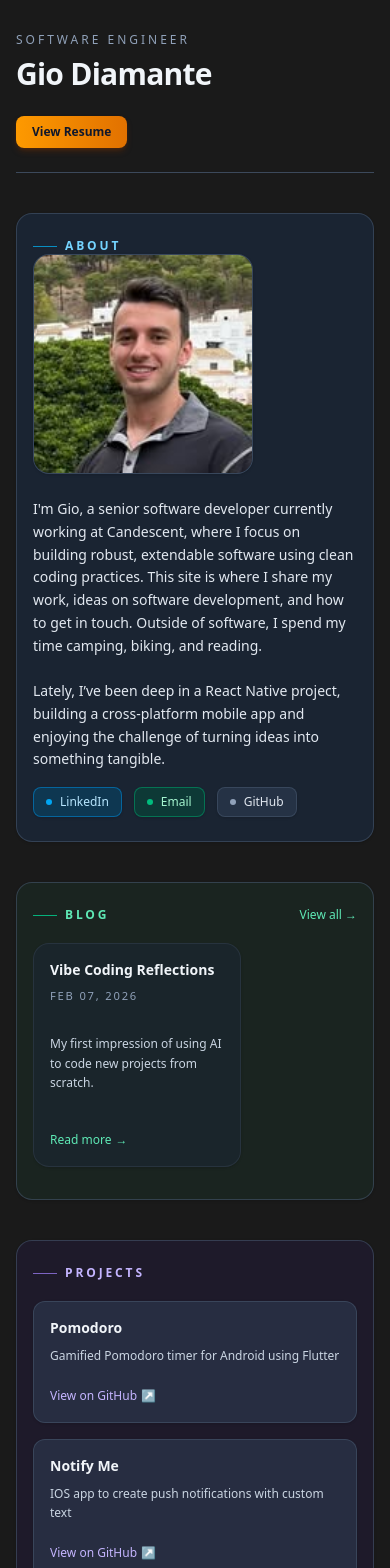
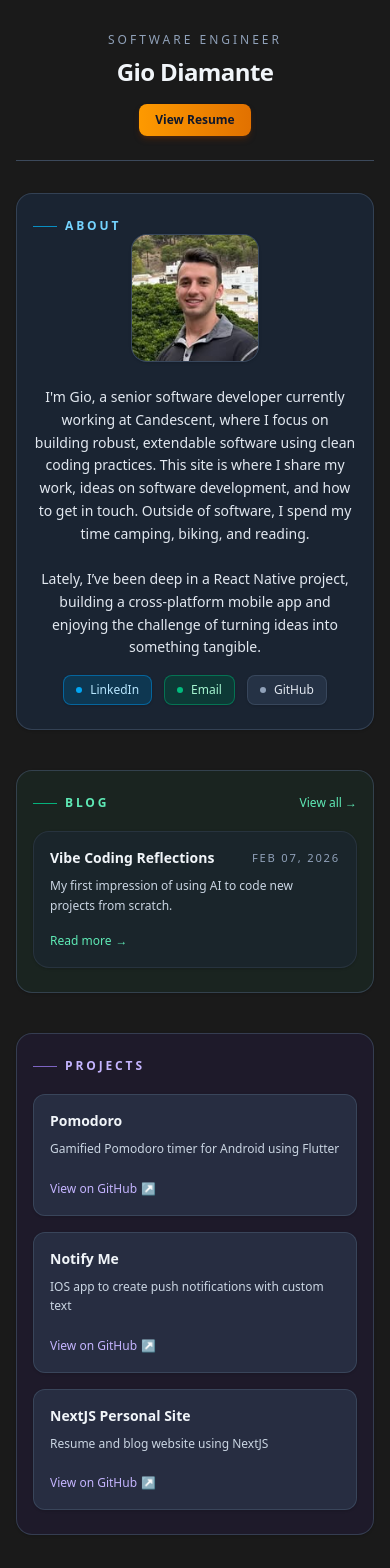
Before and after one commit to GDiamante/gdiamante.github.io, a Next.js app: page / in a window 390 px wide. Shown: the top 1568 px of the page. Built offline with nearby package versions, Linux system fonts and the light colour scheme.

Commit message:
Update styling for mobile

```diff
--- a/app/_components/About.tsx
+++ b/app/_components/About.tsx
@@ -10,9 +10,9 @@ export default function About() {
                 <span className="h-px w-6 bg-sky-400/70" />
                 <span id="about-heading">About</span>
             </div>
-            <div className=" flex flex-col gap-6 sm:flex-row sm:items-end">
-                <div className="shrink-0">
-                    <div className="relative h-55 w-55 overflow-hidden rounded-2xl border border-slate-600/60 bg-slate-700/50 shadow-sm sm:h-55 sm:w-55">
+            <div className="flex flex-col gap-6 items-center text-center sm:flex-row sm:items-center sm:text-left">
+                <div className="shrink-0 mx-auto sm:mx-0">
+                    <div className="relative h-32 w-32 overflow-hidden rounded-2xl border border-slate-600/60 bg-slate-700/50 shadow-sm sm:h-56 sm:w-56">
                         {/* Replace /profile.jpg with your own image in /public */}
                         <img
                             src="/profile.jpg"
@@ -33,7 +33,7 @@ export default function About() {
                         Lately, I’ve been deep in a React Native project, building a
                         cross-platform mobile app and enjoying the challenge of turning ideas into something tangible.
                     </p>
-                    <div className="flex flex-wrap gap-3 pt-1 text-xs sm:text-sm">
+                    <div className="flex flex-wrap gap-3 pt-1 text-xs sm:text-sm justify-center sm:justify-start">
                         <a
                             href="https://www.linkedin.com/in/gdiamante"
                             target="_blank"
--- a/app/_components/Blog.tsx
+++ b/app/_components/Blog.tsx
@@ -37,15 +37,10 @@ export default function Blog({ posts }: BlogProps) {
                     No posts... yet
                 </p>
             ) : (
-                <div className="mt-5 overflow-x-auto pb-2 sm:mt-6">
-                    <div className="flex min-w-max gap-4 sm:gap-5">
+                <div className="mt-5 grid grid-cols-1 gap-4 sm:grid-cols-2 lg:grid-cols-3 sm:mt-6">
                     {recentPosts.map((post) => (
-                            <Link
-                                key={post.slug}
-                                href={`/blog/${post.slug}`}
-                                className="group"
-                            >
-                                <article className="relative flex h-56 min-w-[13rem] max-w-[13rem] flex-col justify-between rounded-2xl border border-slate-600/30 bg-slate-800/40 p-4 shadow-sm transition hover:border-slate-500/40 hover:bg-slate-700/30 hover:shadow-md sm:h-64 sm:min-w-[15rem] sm:max-w-[15rem]">
+                            <Link key={post.slug} href={`/blog/${post.slug}`} className="group">
+                                <article className="relative flex flex-col justify-between h-auto rounded-2xl border border-slate-600/30 bg-slate-800/40 p-4 shadow-sm transition hover:border-slate-500/40 hover:bg-slate-700/30 hover:shadow-md sm:h-64">
                                 <div className="flex flex-wrap items-center justify-between gap-2">
                                     <h3 className="line-clamp-2 text-sm font-semibold text-slate-100 sm:text-base">
                                         {post.title}
@@ -76,7 +71,6 @@ export default function Blog({ posts }: BlogProps) {
                         </Link>
                     ))}
                 </div>
-                </div>
             )}
         </section>
     );
--- a/app/blog/page.tsx
+++ b/app/blog/page.tsx
@@ -7,18 +7,18 @@ export default function BlogPage() {
     return (
         <div className="min-h-screen">
             <div className="mx-auto flex min-h-screen max-w-5xl flex-col px-4 pb-16 pt-8 sm:px-6 lg:px-8 lg:pt-10">
-                <header className="mb-10 border-b border-slate-600/80 pb-6">
+                <header className="mb-8 flex flex-col items-center text-center gap-3 border-b border-slate-600/80 pb-6 sm:mb-10 sm:items-start sm:text-left">
                     <Link
                         href="/"
-                        className="mb-4 inline-flex items-center gap-2 text-sm font-medium text-emerald-300 transition hover:text-emerald-200"
+                        className="mb-0 inline-flex items-center gap-2 text-sm font-medium text-emerald-300 transition hover:text-emerald-200"
                     >
                         <span aria-hidden="true">←</span>
                         Back to Home
                     </Link>
-                    <h1 className="mt-4 text-3xl font-semibold tracking-tight text-slate-100 sm:text-4xl">
+                    <h1 className="mt-2 text-2xl font-semibold tracking-tight text-slate-100 sm:text-4xl">
                         Blog
                     </h1>
-                    <p className="mt-2 text-sm text-slate-400 sm:text-base">
+                    <p className="mt-1 text-sm text-slate-400 sm:text-base">
                         Occasional notes on engineering, design, and things I&apos;m learning.
                     </p>
                 </header>
--- a/app/page.tsx
+++ b/app/page.tsx
@@ -9,12 +9,12 @@ export default function Home() {
   return (
     <div className="min-h-screen">
       <div className="mx-auto flex min-h-screen max-w-5xl flex-col px-4 pb-16 pt-8 sm:px-6 lg:px-8 lg:pt-10">
-        <header className="mb-10 flex flex-col gap-6 border-b border-slate-600/80 pb-6 sm:flex-row sm:items-end sm:justify-between">
+        <header className="mb-8 flex flex-col gap-4 items-center text-center border-b border-slate-600/80 pb-6 sm:flex-row sm:items-end sm:justify-between sm:text-left sm:mb-10">
           <div>
             <p className="text-xs uppercase tracking-[0.25em] text-slate-400">
               Software Engineer
             </p>
-            <h1 className="mt-2 text-3xl font-semibold tracking-tight text-slate-100 sm:text-4xl">
+            <h1 className="mt-2 text-2xl font-semibold tracking-tight text-slate-100 sm:text-4xl">
               Gio Diamante
             </h1>
           </div>
```
Also changed, not shown: 1 other file (tests, documents, lock files or other folders). Lines whose indentation alone changed are shown as unchanged.
